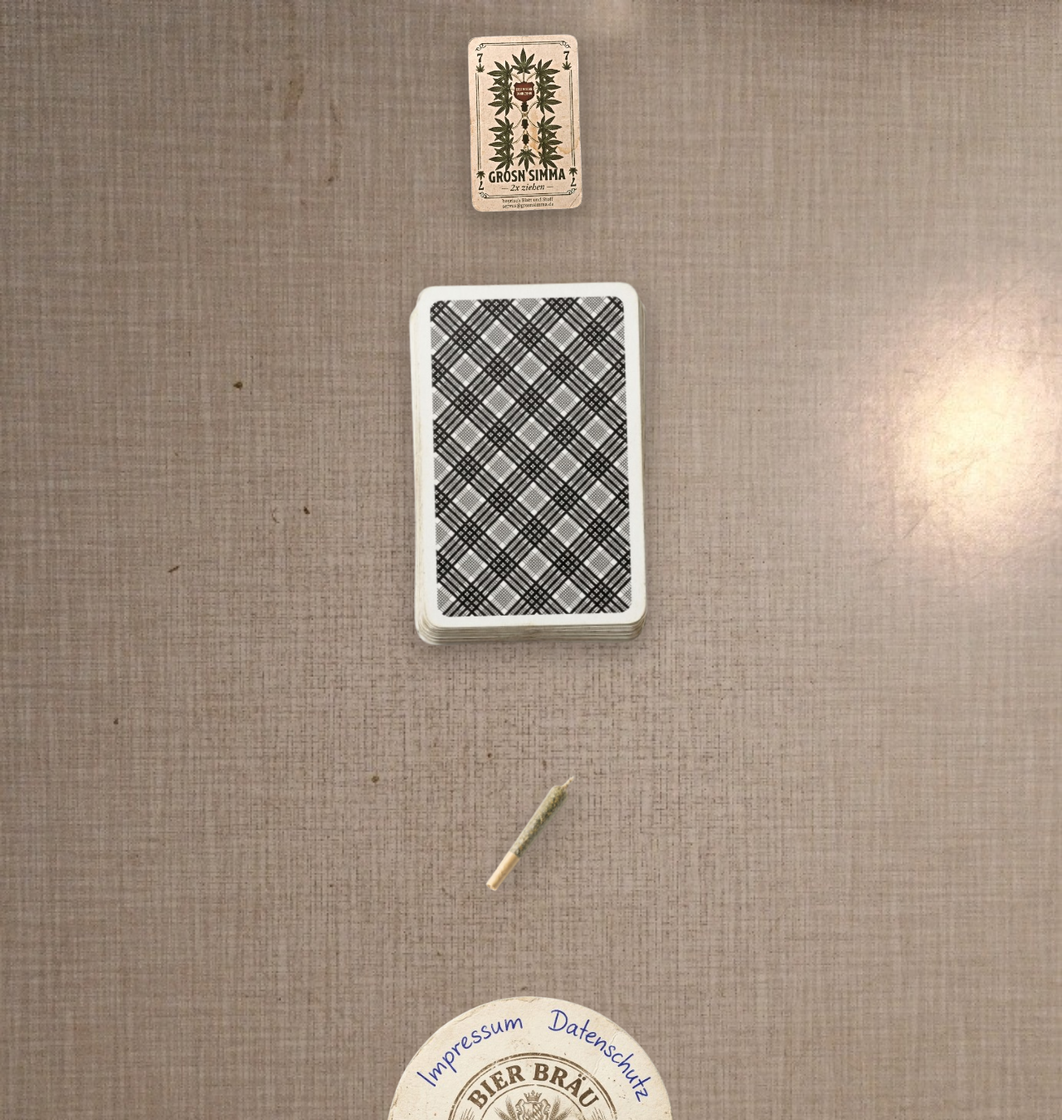
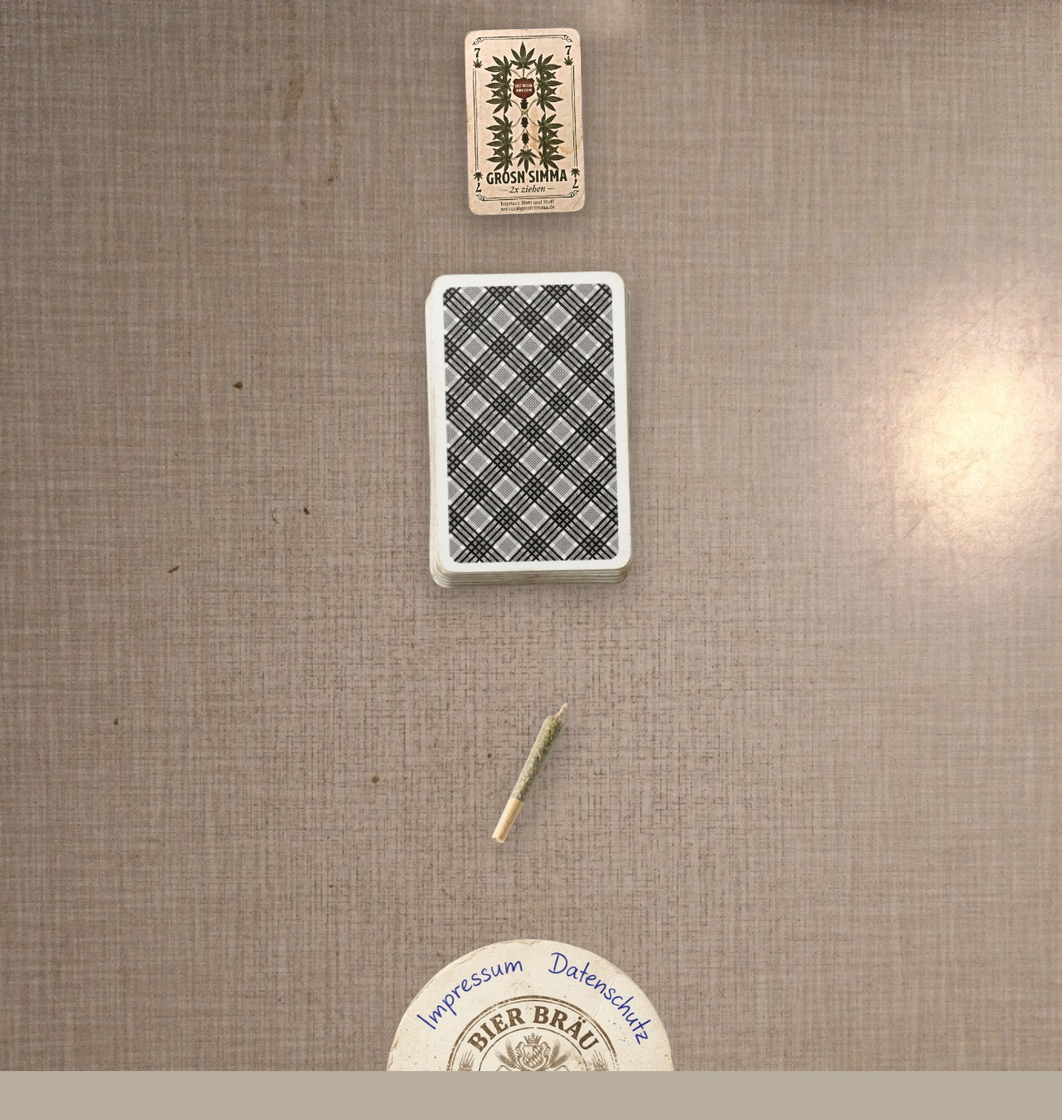
Before and after one commit to norbgali85-Nuc/grosnsimma, a plain HTML site: page index.html in a window 1280 px wide. Shown: the whole page at 83% size. After the commit the page ends 1291 px from the top, so only its background shows below. Drawn offline with Linux system fonts and the light colour scheme.

Commit message:
Refine CSS styles for layout adjustments
Adjusted styles for various elements including padding, width, and height to improve layout and appearance.

```diff
--- a/index.html
+++ b/index.html
@@ -7,7 +7,7 @@
   <style>
     :root {
       --grasgruen: #3b7a47;
-      --grasgruen-sanft: rgba(59, 122, 71, 0.24);
+      --grasgruen-schein: rgba(59, 122, 71, 0.32);
       --papier: #f5f0e4;
       --dunkel: #1b1815;
     }
@@ -44,17 +44,16 @@
     .tisch-spalte {
       width: 100%;
       max-width: 560px;
-      padding: 24px 16px 0;
+      padding: 18px 12px 0;
       display: flex;
       flex-direction: column;
       align-items: center;
-      gap: 36px;
+      gap: 24px;
     }
 
-    /* 1. GROSN SIMMA Karte: mobil fast displayfüllend, gleiche Breite wie Stapel */
-    .karte-block,
-    .stapel-objekt {
-      width: min(92vw, 390px);
+    /* 1. GROSN SIMMA Karte & 2. Kartenstapel: optisch gleiche Größe */
+    .karte-block {
+      width: min(88vw, 370px);
     }
 
     .karte-mail-link {
@@ -84,11 +83,10 @@
     .karte-mail-link:hover img,
     .karte-mail-link:focus-visible img {
       filter:
-        drop-shadow(0 0 10px rgba(59, 122, 71, 0.62))
+        drop-shadow(0 0 11px rgba(59, 122, 71, 0.65))
         drop-shadow(0 12px 18px rgba(20, 16, 12, 0.35));
     }
 
-    /* Gemeinsamer Stil für klickbare Tisch-Objekte (ohne Hover-Text) */
     .objekt-knopf {
       position: relative;
       background: none;
@@ -125,8 +123,9 @@
         drop-shadow(0 12px 18px rgba(20, 16, 12, 0.34));
     }
 
-    /* 2. Kartenstapel: gleiche Größe wie Karte */
+    /* Stapel an die Kartengröße angeglichen */
     .stapel-objekt {
+      width: min(74vw, 310px);
       transform: rotate(-1.5deg);
     }
 
@@ -135,16 +134,16 @@
       transform: rotate(-0.5deg) scale(1.015);
     }
 
-    /* 3. Joint: hochkantiger & etwa auf Kartenlänge */
+    /* 3. Joint: deutlicher, hochkantiger & auf Kartenlänge */
     .joint-objekt {
       width: auto;
-      height: clamp(220px, 46vw, 290px);
-      transform: rotate(-18deg);
+      height: clamp(250px, 56vw, 320px);
+      transform: rotate(-28deg);
     }
 
     .joint-objekt:hover,
     .joint-objekt:focus-visible {
-      transform: rotate(-16deg) scale(1.025);
+      transform: rotate(-25deg) scale(1.025);
     }
 
     .joint-objekt img {
@@ -152,13 +151,13 @@
       height: 100%;
     }
 
-    /* 4. Bierdeckel: kürzerer Abstand nach dem Joint, weiter hochgeschoben */
+    /* 4. Bierdeckel: näher am Joint, weiter hochgeschoben */
     .bierdeckel-abschluss {
       position: relative;
       width: min(92vw, 410px);
-      height: calc(min(92vw, 410px) * 0.44);
+      height: calc(min(92vw, 410px) * 0.48);
       overflow: hidden;
-      margin-top: 18px;
+      margin-top: 6px;
       flex-shrink: 0;
     }
 
@@ -170,12 +169,12 @@
       -webkit-user-drag: none;
     }
 
-    /* Klickflächen passgenau auf Impressum und Datenschutz */
+    /* Klickflächen passgenau auf Impressum und Datenschutz, nur grüner Schein */
     .kuli-hotspot {
       position: absolute;
       top: 12%;
-      width: 32%;
-      height: 36%;
+      width: 28%;
+      height: 30%;
       background: transparent;
       border: none;
       border-radius: 999px;
@@ -186,20 +185,20 @@
 
     .kuli-hotspot:hover,
     .kuli-hotspot:focus-visible {
-      background-color: var(--grasgruen-sanft);
-      box-shadow: 0 0 12px rgba(59, 122, 71, 0.55);
+      background-color: var(--grasgruen-schein);
+      box-shadow: 0 0 14px var(--grasgruen-schein);
       text-decoration: none;
       outline: none;
     }
 
     .hotspot-impressum {
-      left: 16%;
-      transform: rotate(-16deg);
+      left: 19%;
+      transform: rotate(-22deg);
     }
 
     .hotspot-datenschutz {
-      right: 15%;
-      transform: rotate(16deg);
+      right: 17%;
+      transform: rotate(22deg);
     }
 
     /* Dialoge für Blatt, Stoff, Impressum & Datenschutz */
@@ -323,19 +322,21 @@
 
     @media (min-width: 768px) {
       .tisch-spalte {
-        padding-top: 40px;
-        gap: 44px;
+        padding-top: 32px;
+        gap: 32px;
       }
-      .karte-block,
+      .karte-block {
+        width: 410px;
+      }
       .stapel-objekt {
-        width: 390px;
+        width: 340px;
       }
       .joint-objekt {
-        height: 280px;
+        height: 310px;
       }
       .bierdeckel-abschluss {
         width: 420px;
-        height: 185px;
+        height: 195px;
       }
     }
   </style>
```
